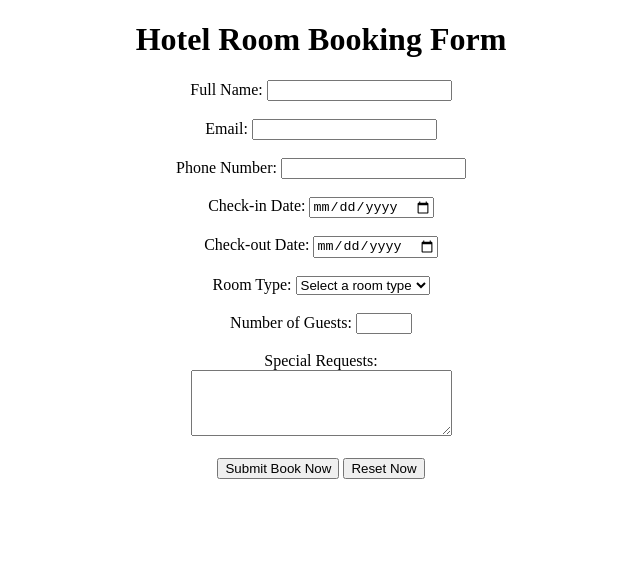
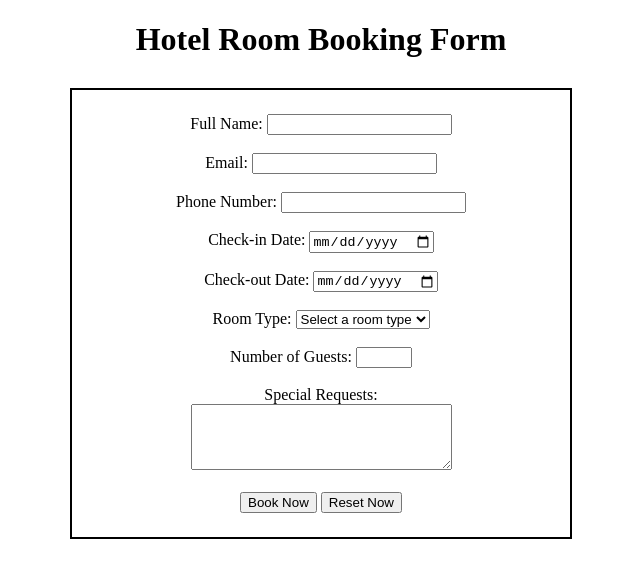
Before and after one commit to divyarani2007/WebD-26-27-sem1, a plain HTML site: page experiment 4.html in a window 1280 px wide. Shown: the whole page, without its empty margins (319-959 px from the left). Drawn offline with Linux system fonts and the light colour scheme.

Commit message:
Experiment 4

```diff
--- a/experiment 4.html
+++ b/experiment 4.html
@@ -7,7 +7,7 @@
 <body>
     <h1><b><center>Hotel Room Booking Form</center></b></h1>
 
-<form align="center" >
+<form align="center" style="border: 2px solid black; padding: 24px; width: 450px; margin: 30px auto;">
     <label for="name">Full Name:</label>
     <input type="text" id="name" name="name" required><br><br>
     <label for="email">Email:</label>
@@ -30,7 +30,7 @@
     <label for="requests">Special Requests:</label><br>
     <textarea id="requests" name="requests" rows="4" cols="30">
 </textarea><br><br>
-<button type="submit">Submit Book Now</button>
+<button type="submit">Book Now</button>
 <button type="reset">Reset Now</button>
 </form>
 </fieldset>
```
